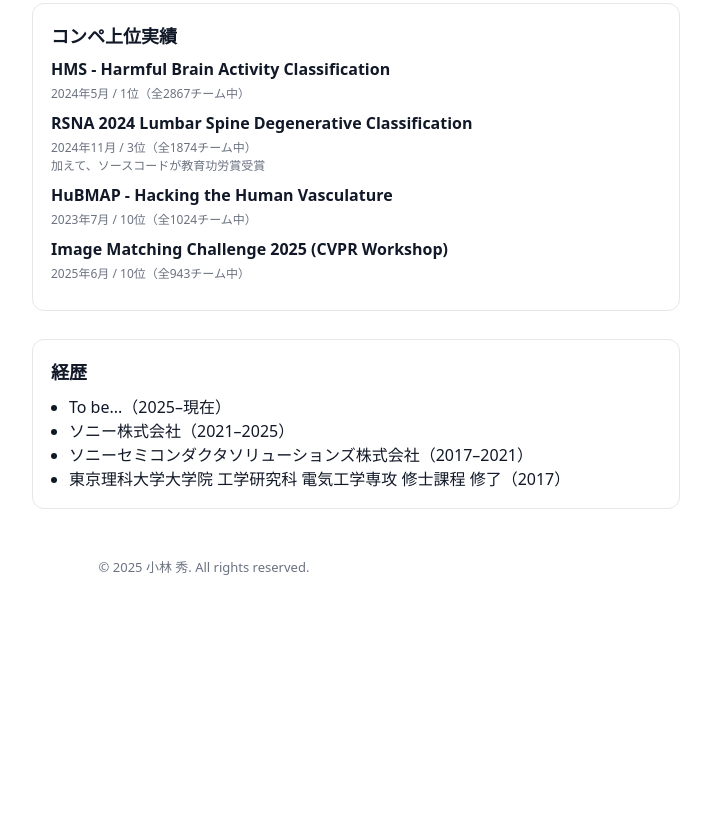
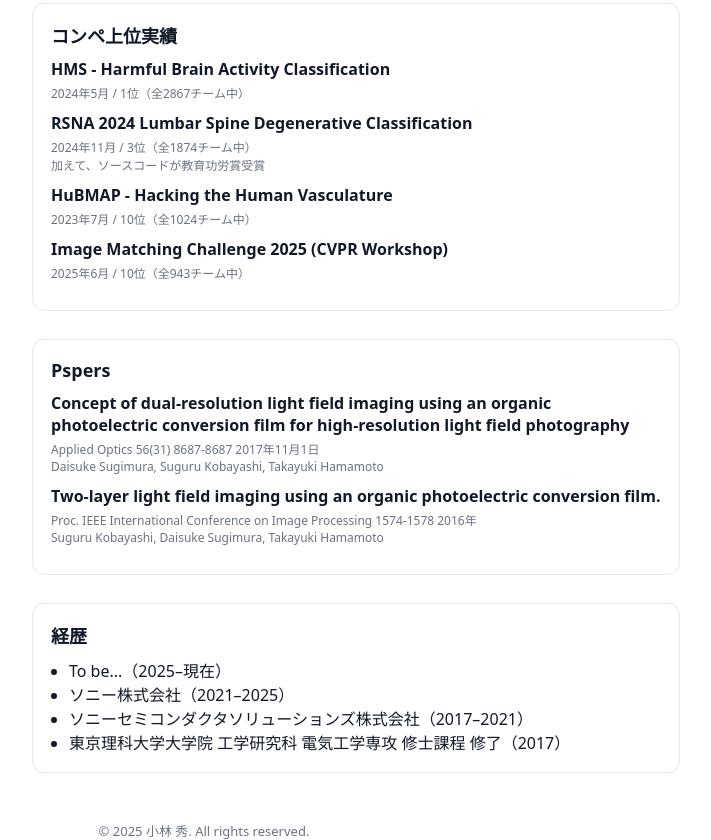
Before and after one commit to sugupoko/sk.github.io, a plain HTML site: page index.html in a window 1280 px wide. Shown: the part 1274-2114 px from the top of the page, without its empty margins (436-1147 px from the left). Before the commit the page ends 1850 px from the top, so only its background shows below. Drawn offline with Linux system fonts and the light colour scheme.

Commit message:
Update index.html
Signed-off-by: sugupoko <36161464+sugupoko@users.noreply.github.com>

```diff
--- a/index.html
+++ b/index.html
@@ -201,6 +201,22 @@
       </section>
 
 
+      <section id="achievements">
+        <h2 class="sec-title">Pspers</h2>
+
+        <div class="item">
+          <h3>Concept of dual-resolution light field imaging using an organic photoelectric conversion film for high-resolution light field photography </h3>
+          <div class="meta">Applied Optics 56(31) 8687-8687 2017年11月1日</div>
+          <div class="meta">Daisuke Sugimura, Suguru Kobayashi, Takayuki Hamamoto</div>
+        </div>
+
+        <div class="item">
+          <h3>Two-layer light field imaging using an organic photoelectric conversion film. </h3>
+          <div class="meta">Proc. IEEE International Conference on Image Processing 1574-1578 2016年</div>
+          <div class="meta">Suguru Kobayashi, Daisuke Sugimura, Takayuki Hamamoto</div>
+        </div>
+
+      </section>
 
 
       <section id="career">
```
